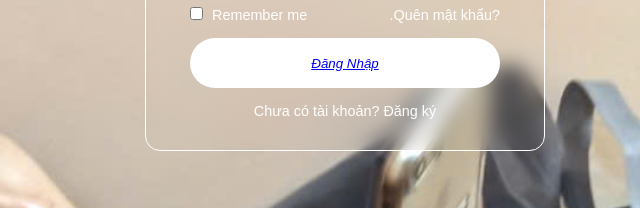
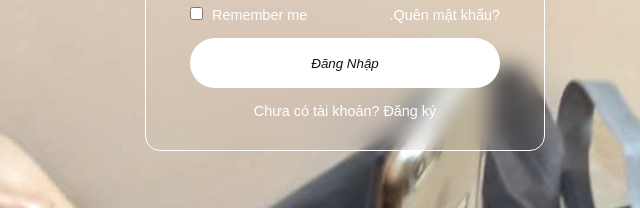
Before and after one commit to namder03/namder03.github.io, a plain HTML site: page index.html in a window 1280 px wide. Shown: the part 449-657 px from the top of the page, 295-935 px from the left. Drawn offline with nearby package versions, Linux system fonts and the light colour scheme.

Commit message:
Update index.html

```diff
--- a/index.html
+++ b/index.html
@@ -26,7 +26,7 @@
             <label> <input type="checkbox"> Remember me</label>
             <a href="#">.Quên mật khẩu?</a>
           </div>
-          <button type="submit"><a href="trabotien.jpg">Đăng Nhập</a></button>
+          <button type="submit" href="trabotien.jpg">Đăng Nhập</button>
           <div class="register-link">
             <p>Chưa có tài khoản? <a href="#">Đăng ký</a></p>
           </div>
```
